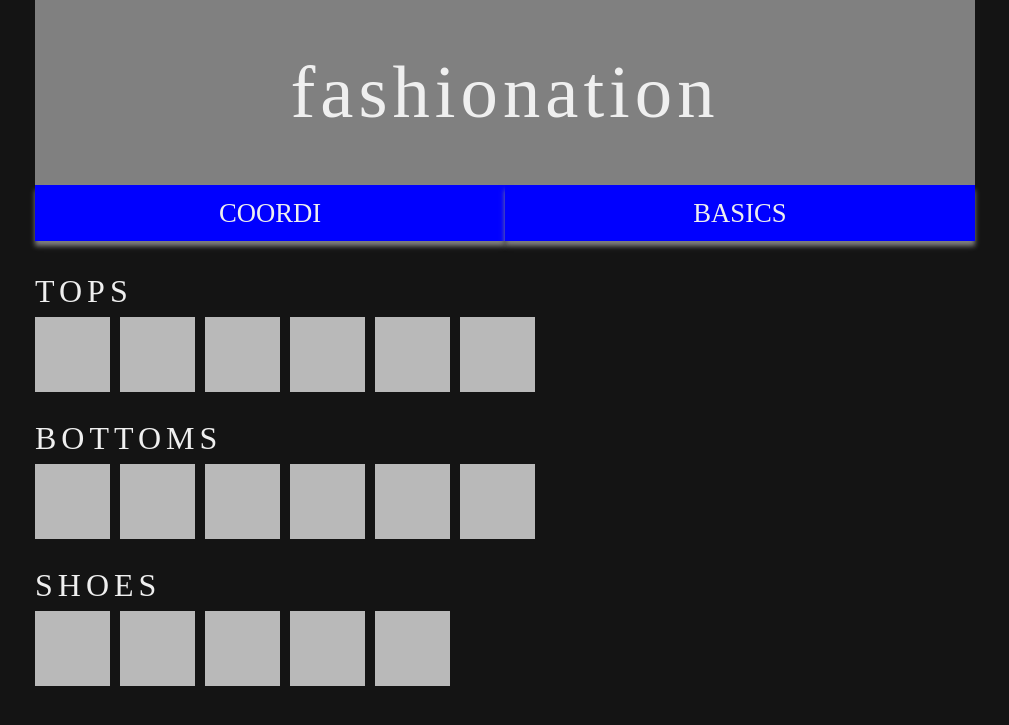
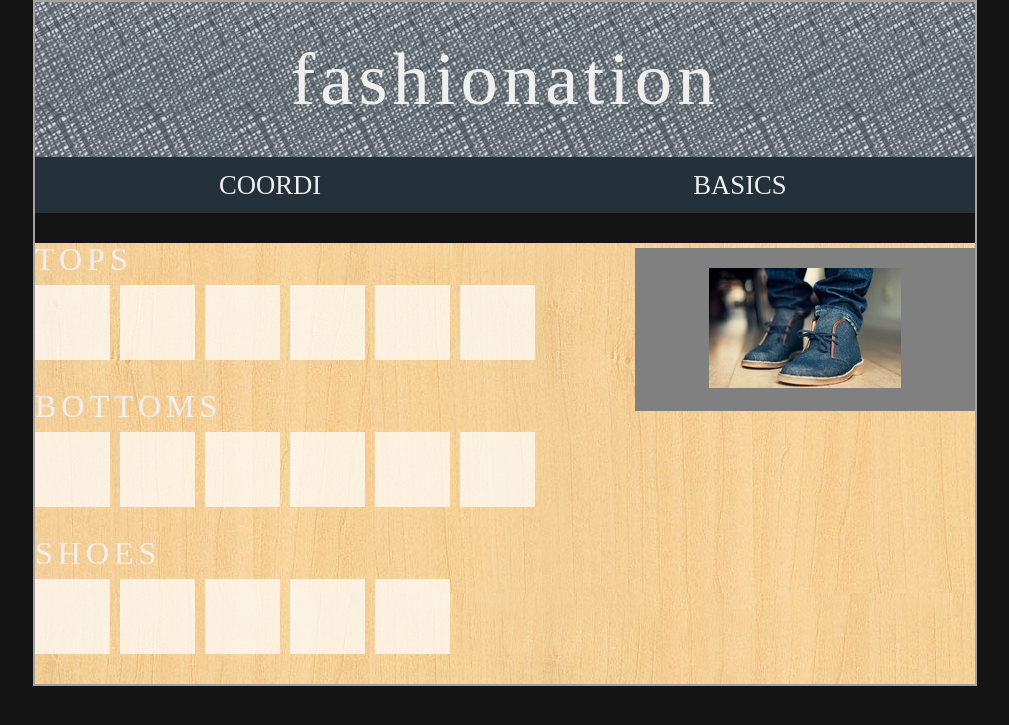
Before and after one commit to japacible/fashionation, a PHP site: page /coordi.html in a window 1280 px wide. Shown: the top 725 px of the page, without its empty margins (135-1144 px from the left). Run offline with PHP 8.4, Linux system fonts and the light colour scheme; some web fonts are replaced.

Commit message:
Adding js

```diff
--- a/assets/css/style.css
+++ b/assets/css/style.css
@@ -78,12 +78,13 @@ h1, h2, h3, h4, h5, h6 {
 }
 
 header {
-  background-color: grey;
+  background-image: url('../img/fashionation_banner.jpg');
+  background-repeat: x-repeat;
+
 }
 
 h1 {
-  padding-top: 55px;
-  padding-bottom: 55px;
+  padding: 40px 0;
   font-weight: grey;
   text-align: center;
   font-size: 56pt;
@@ -97,28 +98,32 @@ nav h2 {
   font-size: 20pt;
 }
 
-nav div {
-  background-color: blue;
-  box-shadow: 0px 5px 5px grey;
+nav {
+  overflow: hidden;
 }
 
 .container {
+  border: #a3a3a3 solid 2px;
   width: 940px;
   margin: 0 auto;
 }
 
 nav > div {
   width: 470px;
+  background-color: #24303a;
   float: left;
 }
 
 .mainContent {
   clear: both;
-  margin-top: 90px;
+  margin-top: 30px;
+  overflow: hidden;
+  background-image: url('../img/wood_background.jpg');
 }
 
 #wardrobe {
   width: 600px;
+  float: left;
 }
 
 .clothing {
@@ -139,3 +144,12 @@ nav > div {
   overflow: hidden;
   margin-bottom: 20px;
 }
+
+.aoc-preview {
+  width: 340px;
+  padding: 20px 0;
+  background-color: grey;
+  float: left;
+  margin-top: 5px;
+  text-align: center;
+}
--- a/coordi.html
+++ b/coordi.html
@@ -8,8 +8,7 @@
   </head>
 
   <body>
-      <script src="http://code.jquery.com/jquery-latest.js"></script>
-      <script src="assets/js/bootstrap.min.js"></script>
+      <script src="assets/js/generateOutfit.js"></script>
       <div class="container">
         <header>
           <h1>fashionation</h1>
@@ -69,9 +68,11 @@
               </div>
             </div>
           </div>
+          <div class="aoc-preview">
+            <img src="assets/img/outfits/ankle_boots.jpg" alt="Ankle Boots" />
+          </div>
+          </div>
         </div>
       </div>
-
-
   </body>
 </html>
```
Also changed, not shown: assets/img/fashionation_banner.jpg (added), assets/img/wood_background.jpg (added).
